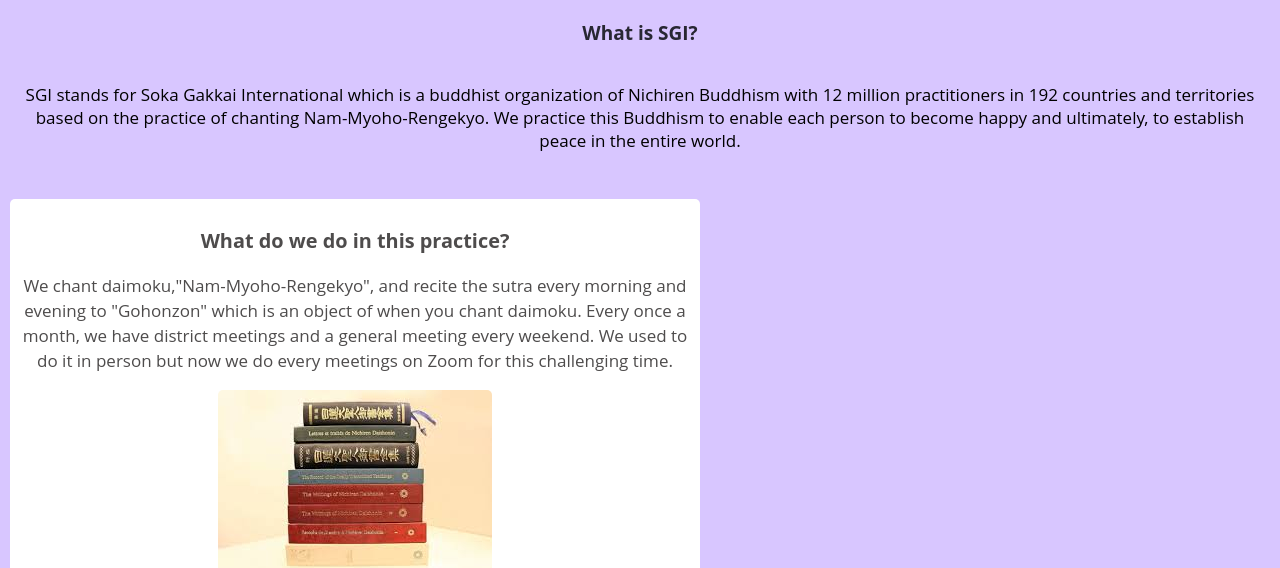
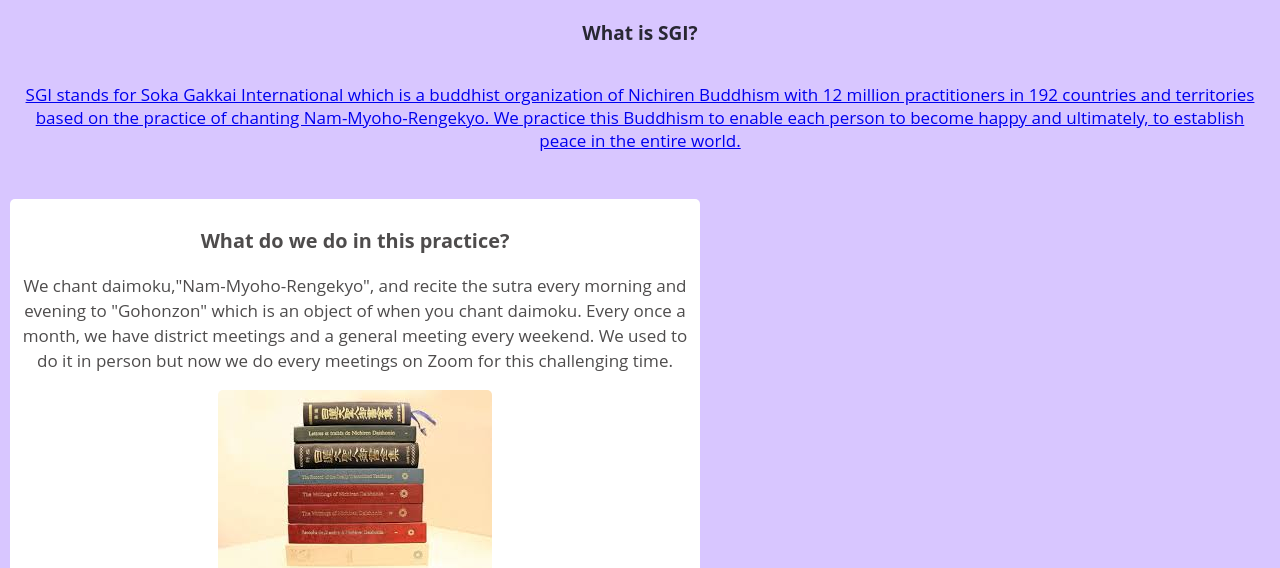
Before and after one commit to Schocolate24/schocolate.github.io, a plain HTML site: page index.html in a window 1280 px wide. Shown: the part 260-828 px from the top of the page. Drawn offline with Linux system fonts and the light colour scheme.

Commit message:
added another html file

```diff
--- a/index.html
+++ b/index.html
@@ -15,11 +15,12 @@
 
     <h1>Intro to The SGI and Nichiren Buddhism</h1>
     <h2>What is SGI?</h2>
+    <a href="what.html">
     <p class="sgi">SGI stands for Soka Gakkai International which is a buddhist organization of Nichiren Buddhism with 12 million practitioners
         in 192 countries and territories based on the practice of chanting Nam-Myoho-Rengekyo.
         We practice this Buddhism to enable each person to become happy and ultimately, to establish peace in the entire world.
     </p>
-
+    </a>
     <container class=" clearfix practice">
         <h3>What do we do in this practice?</h3>
         <p>We chant daimoku,"Nam-Myoho-Rengekyo", and recite the sutra every morning and evening to "Gohonzon" which is
```
